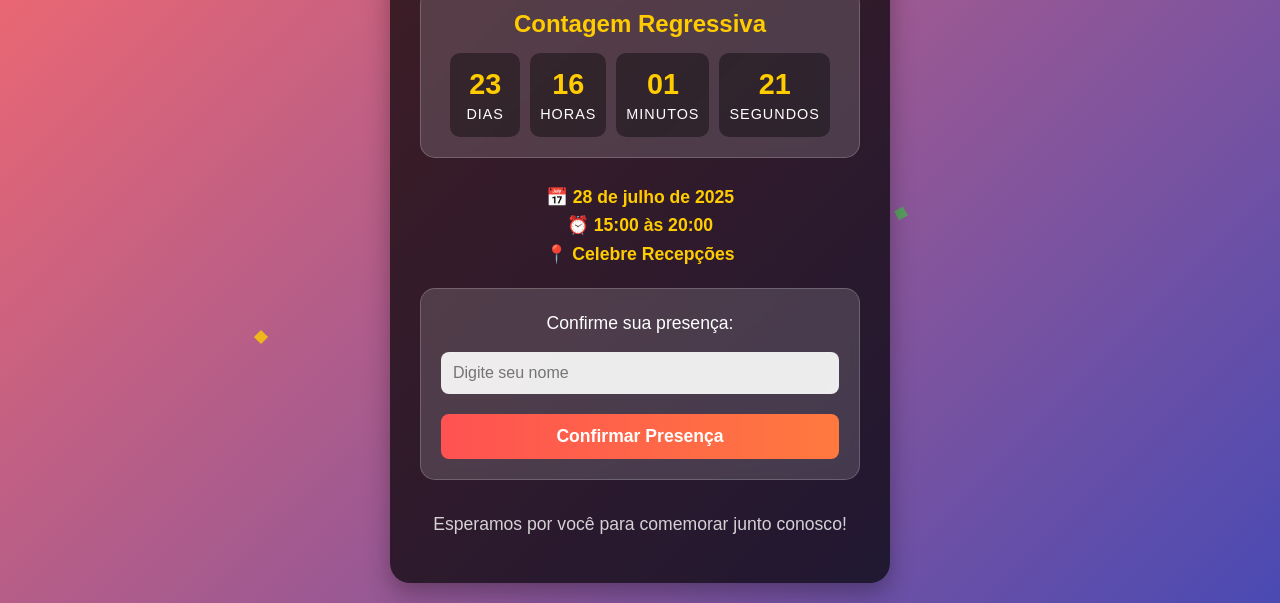
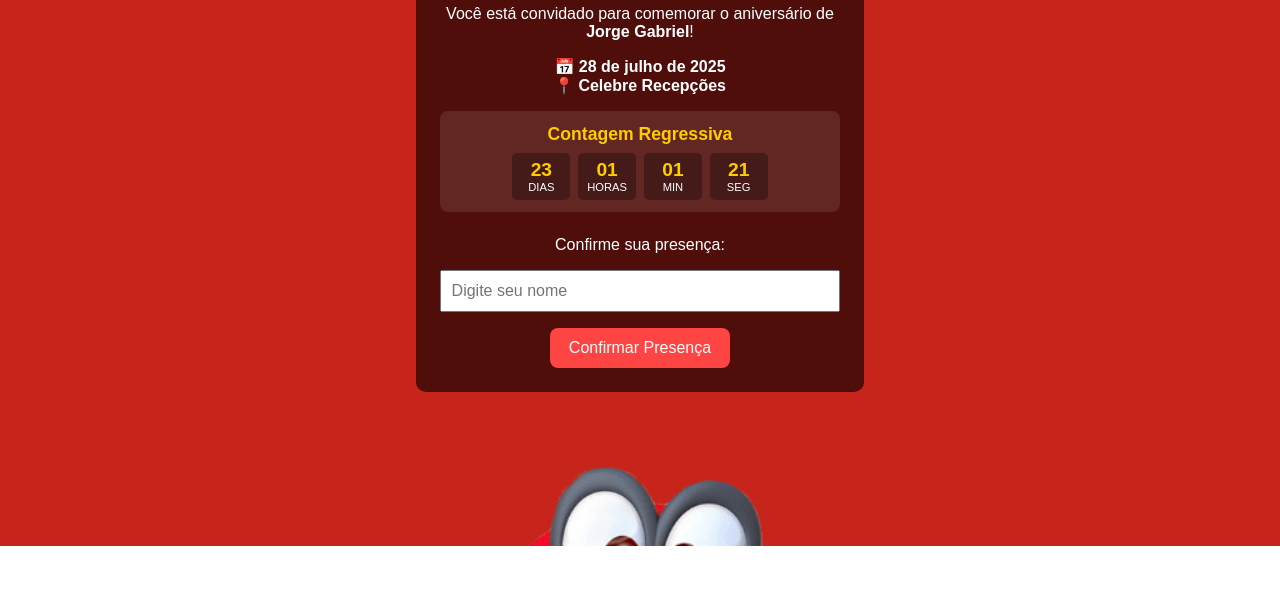
Before and after one commit to jhonatazin/convite-jorge-gabriel, a plain HTML site: page index.html in a window 1280 px wide. Shown: the part 254-857 px from the top of the page. After the commit the page ends 800 px from the top, so only its background shows below. Drawn offline with Linux system fonts and the light colour scheme.

Commit message:
Add files via upload

```diff
--- a/index.html
+++ b/index.html
@@ -5,263 +5,129 @@
   <meta name="viewport" content="width=device-width, initial-scale=1.0" />
   <title>Convite de Aniversário - Jorge Gabriel</title>
   <style>
-    * {
+    body {
+      font-family: Arial, sans-serif;
+      background: url('background.jpg') no-repeat center center fixed;
+      background-size: cover;
       margin: 0;
       padding: 0;
-      box-sizing: border-box;
-    }
-
-    body {
-      font-family: 'Arial', sans-serif;
-      background: linear-gradient(135deg, #ff6b6b, #4a4ab3);
-      min-height: 100vh;
+      text-align: center;
+      color: #fff;
       display: flex;
       justify-content: center;
       align-items: center;
-      padding: 20px;
-      color: #fff;
-      position: relative;
-      overflow-x: hidden;
+      min-height: 100vh;
     }
-
     .container {
-      width: 100%;
-      max-width: 500px;
-      background: rgba(0, 0, 0, 0.7);
-      border-radius: 20px;
-      overflow: hidden;
-      box-shadow: 0 10px 25px rgba(0, 0, 0, 0.3);
-      position: relative;
-      z-index: 2;
-      padding: 30px;
+      width: 90%;
+      max-width: 400px;
+      padding: 1.5rem;
+      background: rgba(0, 0, 0, 0.6);
+      border-radius: 10px;
     }
-
     h1 {
-      font-size: 2.5rem;
-      color: #ffcc00;
-      text-align: center;
-      margin-bottom: 20px;
-      text-shadow: 0 2px 4px rgba(0,0,0,0.3);
-    }
-
-    p {
-      font-size: 1.1rem;
-      line-height: 1.6;
-      margin-bottom: 15px;
-      text-align: center;
-    }
-
-    strong {
+      font-size: 2rem;
       color: #ffcc00;
     }
-
-    .countdown {
-      margin: 25px 0;
-      text-align: center;
-      background: rgba(255, 255, 255, 0.15);
-      padding: 20px;
-      border-radius: 15px;
-      backdrop-filter: blur(5px);
-      border: 1px solid rgba(255, 255, 255, 0.2);
+    p, input, button {
+      font-size: 1rem;
     }
-
-    .countdown h2 {
-      font-size: 1.5rem;
-      margin-bottom: 15px;
-      color: #ffcc00;
+    form {
+      margin-top: 1.5rem;
     }
-
-    .timer {
-      display: flex;
-      justify-content: center;
-      gap: 10px;
-      flex-wrap: wrap;
+    input[type="text"] {
+      padding: 0.6rem;
+      width: 100%;
+      max-width: 100%;
+      box-sizing: border-box;
     }
-
-    .time-unit {
-      background: rgba(0, 0, 0, 0.4);
-      border-radius: 10px;
-      padding: 15px 10px;
-      min-width: 70px;
+    button {
+      margin-top: 1rem;
+      padding: 0.7rem 1.2rem;
+      font-size: 1rem;
+      background-color: #ff4444;
+      color: #fff;
+      border: none;
+      cursor: pointer;
+      border-radius: 8px;
     }
-
-    .time-value {
-      font-size: 1.8rem;
-      font-weight: bold;
-      margin-bottom: 5px;
-      color: #ffcc00;
-    }
-
-    .time-label {
-      font-size: 0.9rem;
-      text-transform: uppercase;
-      letter-spacing: 1px;
-    }
-
-    form {
-      margin-top: 20px;
-      background: rgba(255, 255, 255, 0.15);
-      padding: 20px;
-      border-radius: 15px;
-      backdrop-filter: blur(5px);
-      border: 1px solid rgba(255, 255, 255, 0.2);
-    }
-
-    input[type="text"] {
-      padding: 12px;
-      width: 100%;
-      border-radius: 8px;
-      border: none;
-      background: rgba(255, 255, 255, 0.9);
-      font-size: 1rem;
-      margin-bottom: 10px;
-    }
-
-    button {
-      width: 100%;
-      padding: 12px;
-      background: linear-gradient(to right, #ff5252, #ff793f);
-      color: white;
-      border: none;
-      border-radius: 8px;
-      font-size: 1.1rem;
-      font-weight: bold;
-      cursor: pointer;
-      transition: all 0.3s ease;
-      margin-top: 10px;
-    }
-
-    button:hover {
-      transform: translateY(-3px);
-      box-shadow: 0 5px 15px rgba(255, 82, 82, 0.4);
-    }
-
     .hidden {
       display: none;
     }
-
     .pix-box {
-      margin-top: 25px;
-      background: rgba(255, 255, 255, 0.15);
-      padding: 20px;
-      border-radius: 15px;
-      backdrop-filter: blur(5px);
-      border: 1px solid rgba(255, 255, 255, 0.2);
+      margin-top: 1.5rem;
+      background: rgba(255, 255, 255, 0.2);
+      padding: 1rem;
+      border-radius: 10px;
     }
-
-    .pix-box h2 {
-      font-size: 1.5rem;
-      margin-bottom: 15px;
-      color: #ffcc00;
-      text-align: center;
-    }
-
+    /* Novos estilos para o botão de cópia */
     .pix-key-container {
       display: flex;
       align-items: center;
-      background: rgba(255, 255, 255, 0.9);
-      padding: 10px 15px;
-      border-radius: 10px;
-      margin: 15px 0;
+      justify-content: center;
+      gap: 0.5rem;
+      margin: 1rem 0;
     }
-
-    .pix-key {
-      flex: 1;
-      color: #333;
-      font-weight: bold;
-      font-size: 1rem;
-      overflow: hidden;
-      text-overflow: ellipsis;
-    }
-
     .copy-btn {
       background: #4CAF50;
       color: white;
       border: none;
-      padding: 8px 12px;
-      border-radius: 6px;
+      padding: 0.4rem 0.8rem;
+      border-radius: 5px;
       cursor: pointer;
       font-size: 0.9rem;
       display: flex;
       align-items: center;
-      gap: 5px;
-      transition: all 0.3s ease;
+      gap: 0.3rem;
     }
-
     .copy-btn:hover {
-      background: #388E3C;
+      background: #45a049;
     }
-
     .copy-btn.copied {
       background: #2E7D32;
     }
-
-    .pix-qr {
-      text-align: center;
-      margin: 15px 0;
+    /* Estilos para a contagem regressiva */
+    .countdown {
+      margin: 1rem 0;
+      padding: 0.8rem;
+      background: rgba(255, 255, 255, 0.1);
+      border-radius: 8px;
     }
-
-    .pix-qr img {
-      max-width: 200px;
-      border-radius: 10px;
-      box-shadow: 0 5px 15px rgba(0, 0, 0, 0.3);
-      border: 5px solid white;
+    .countdown h2 {
+      margin: 0 0 0.5rem 0;
+      font-size: 1.1rem;
+      color: #ffcc00;
     }
-
-    .confetti {
-      position: absolute;
-      width: 10px;
-      height: 10px;
-      background-color: #f00;
-      opacity: 0.8;
-      z-index: 1;
-      animation: fall linear forwards;
+    .timer {
+      display: flex;
+      justify-content: center;
+      gap: 0.5rem;
     }
-
-    @keyframes fall {
-      to {
-        transform: translateY(100vh) rotate(360deg);
-      }
+    .time-unit {
+      background: rgba(0, 0, 0, 0.3);
+      border-radius: 5px;
+      padding: 0.4rem;
+      min-width: 45px;
     }
-
-    .footer {
-      text-align: center;
-      padding-top: 20px;
-      font-size: 0.9rem;
-      opacity: 0.8;
-      margin-top: 10px;
+    .time-value {
+      font-size: 1.2rem;
+      font-weight: bold;
+      color: #ffcc00;
     }
-
-    @media (max-width: 480px) {
-      .container {
-        padding: 20px;
-      }
-
-      h1 {
-        font-size: 2rem;
-      }
-
-      .time-unit {
-        min-width: 60px;
-        padding: 12px 8px;
-      }
-
-      .time-value {
-        font-size: 1.5rem;
-      }
+    .time-label {
+      font-size: 0.7rem;
+      text-transform: uppercase;
     }
   </style>
 </head>
 <body>
-  <!-- Elementos de confete -->
-  <div class="confetti" style="top: 10%; left: 20%; background-color: #ffcc00; animation-duration: 8s;"></div>
-  <div class="confetti" style="top: 5%; left: 50%; background-color: #ff5252; animation-duration: 10s;"></div>
-  <div class="confetti" style="top: 15%; left: 70%; background-color: #4CAF50; animation-duration: 12s;"></div>
-
   <div class="container">
     <h1>Convite de Aniversário 🎉</h1>
     <p>Você está convidado para comemorar o aniversário de <strong>Jorge Gabriel</strong>!</p>
+    <p><strong>📅 28 de julho de 2025</strong><br>
+       <strong>📍 Celebre Recepções</strong></p>
 
+    <!-- Contagem regressiva adicionada aqui -->
     <div class="countdown">
       <h2>Contagem Regressiva</h2>
       <div class="timer">
@@ -269,27 +135,20 @@
           <div class="time-value" id="days">00</div>
           <div class="time-label">Dias</div>
         </div>
-
         <div class="time-unit">
           <div class="time-value" id="hours">00</div>
           <div class="time-label">Horas</div>
         </div>
-
         <div class="time-unit">
           <div class="time-value" id="minutes">00</div>
-          <div class="time-label">Minutos</div>
+          <div class="time-label">Min</div>
         </div>
-
         <div class="time-unit">
           <div class="time-value" id="seconds">00</div>
-          <div class="time-label">Segundos</div>
+          <div class="time-label">Seg</div>
         </div>
       </div>
     </div>
-
-    <p><strong>📅 28 de julho de 2025</strong><br>
-       <strong>⏰ 15:00 às 20:00</strong><br>
-       <strong>📍 Celebre Recepções</strong></p>
 
     <form id="rsvpForm">
       <p>Confirme sua presença:</p>
@@ -300,9 +159,9 @@
     <div class="pix-box hidden" id="thanksBox">
       <h2>Obrigado por confirmar! 🎁</h2>
       <p>Se quiser presentear, o Jorge Gabriel vai adorar receber um PIX 💖</p>
-
       <div class="pix-key-container">
-        <div class="pix-key" id="pixKey">0af1eaa1-3d0e-477e-8b47-8baf8f105dc0</div>
+        <strong>Chave PIX:</strong>
+        <span id="pixKey">0af1eaa1-3d0e-477e-8b47-8baf8f105dc0</span>
         <button class="copy-btn" id="copyButton">
           <svg width="16" height="16" viewBox="0 0 24 24" fill="none" xmlns="http://www.w3.org/2000/svg">
             <path d="M20 9H11C9.89543 9 9 9.89543 9 11V20C9 21.1046 9.89543 22 11 22H20C21.1046 22 22 21.1046 22 20V11C22 9.89543 21.1046 9 20 9Z" stroke="white" stroke-width="2" stroke-linecap="round" stroke-linejoin="round"/>
@@ -311,39 +170,26 @@
           Copiar
         </button>
       </div>
-
-      <div class="pix-qr">
-        <p>Escaneie o QR Code abaixo:</p>
-        <img src="https://api.qrserver.com/v1/create-qr-code/?size=200x200&data=PIX%3A0af1eaa1-3d0e-477e-8b47-8baf8f105dc0" alt="QR Code PIX">
-      </div>
-    </div>
-
-    <div class="footer">
-      <p>Esperamos por você para comemorar junto conosco!</p>
+      <p>Escaneie o QR Code abaixo para fazer um PIX:</p>
+      <img src="pix_qrcode.jpg" alt="QR Code PIX" style="max-width: 100%; border-radius: 8px;">
     </div>
   </div>
 
   <script>
-    // Contagem regressiva
-    const countdownDate = new Date("July 28, 2025 15:00:00").getTime();
+    // Contagem regressiva para 28 de julho de 2025
+    const countdownDate = new Date("July 28, 2025 00:00:00").getTime();
 
     function updateCountdown() {
       const now = new Date().getTime();
       const distance = countdownDate - now;
 
-      if (distance < 0) {
-        document.getElementById("days").innerText = "00";
-        document.getElementById("hours").innerText = "00";
-        document.getElementById("minutes").innerText = "00";
-        document.getElementById("seconds").innerText = "00";
-        return;
-      }
-
+      // Cálculos para dias, horas, minutos e segundos
       const days = Math.floor(distance / (1000 * 60 * 60 * 24));
       const hours = Math.floor((distance % (1000 * 60 * 60 * 24)) / (1000 * 60 * 60));
       const minutes = Math.floor((distance % (1000 * 60 * 60)) / (1000 * 60));
       const seconds = Math.floor((distance % (1000 * 60)) / 1000);
 
+      // Atualiza os elementos HTML
       document.getElementById("days").innerText = days.toString().padStart(2, '0');
       document.getElementById("hours").innerText = hours.toString().padStart(2, '0');
       document.getElementById("minutes").innerText = minutes.toString().padStart(2, '0');
@@ -352,14 +198,46 @@
 
     // Atualiza a contagem a cada segundo
     setInterval(updateCountdown, 1000);
-    updateCountdown(); // Inicializa imediatamente
+    updateCountdown(); // Executa imediatamente ao carregar
 
-    // Formulário de confirmação de presença
+    // Código original abaixo
     const form = document.getElementById('rsvpForm');
     const nameInput = document.getElementById('name');
     const thanksBox = document.getElementById('thanksBox');
     const copyButton = document.getElementById('copyButton');
     const pixKey = document.getElementById('pixKey');
+
+    // Função para copiar a chave PIX
+    copyButton.addEventListener('click', () => {
+      const key = pixKey.innerText;
+
+      // Usando a API Clipboard moderna
+      navigator.clipboard.writeText(key).then(() => {
+        // Feedback visual
+        copyButton.innerHTML = `
+          <svg width="16" height="16" viewBox="0 0 24 24" fill="none" xmlns="http://www.w3.org/2000/svg">
+            <path d="M5 13L9 17L19 7" stroke="white" stroke-width="2" stroke-linecap="round" stroke-linejoin="round"/>
+          </svg>
+          Copiado!
+        `;
+        copyButton.classList.add('copied');
+
+        // Volta ao estado original após 2 segundos
+        setTimeout(() => {
+          copyButton.innerHTML = `
+            <svg width="16" height="16" viewBox="0 0 24 24" fill="none" xmlns="http://www.w3.org/2000/svg">
+              <path d="M20 9H11C9.89543 9 9 9.89543 9 11V20C9 21.1046 9.89543 22 11 22H20C21.1046 22 22 21.1046 22 20V11C22 9.89543 21.1046 9 20 9Z" stroke="white" stroke-width="2" stroke-linecap="round" stroke-linejoin="round"/>
+              <path d="M5 15H4C3.46957 15 2.96086 14.7893 2.58579 14.4142C2.21071 14.0391 2 13.5304 2 13V4C2 3.46957 2.21071 2.96086 2.58579 2.58579C2.96086 2.21071 3.46957 2 4 2H13C13.5304 2 14.0391 2.21071 14.4142 2.58579C14.7893 2.96086 15 3.46957 15 4V5" stroke="white" stroke-width="2" stroke-linecap="round" stroke-linejoin="round"/>
+            </svg>
+            Copiar
+          `;
+          copyButton.classList.remove('copied');
+        }, 2000);
+      }).catch(err => {
+        console.error('Erro ao copiar: ', err);
+        alert('Não foi possível copiar a chave. Tente manualmente.');
+      });
+    });
 
     form.addEventListener('submit', async (e) => {
       e.preventDefault();
@@ -367,7 +245,6 @@
       if (!name) return alert("Por favor, digite seu nome.");
 
       try {
-        // Simulação de envio para o Google Sheets
         await fetch('https://script.google.com/macros/s/AKfycbyxwS4guOrPGZi2S7J5dcS6zdnVgBESiqklU-u3lkySgftDlzkM7jaYpTtoMuPc6BEe/exec', {
           method: 'POST',
           mode: 'no-cors',
@@ -380,66 +257,7 @@
 
       form.classList.add('hidden');
       thanksBox.classList.remove('hidden');
-
-      // Rolagem suave para a seção de agradecimento
-      thanksBox.scrollIntoView({ behavior: 'smooth' });
-
-      // Criar confetes
-      createConfetti();
     });
-
-    // Função para copiar a chave PIX
-    copyButton.addEventListener('click', () => {
-      const key = pixKey.innerText;
-
-      navigator.clipboard.writeText(key).then(() => {
-        // Feedback visual
-        const originalHTML = copyButton.innerHTML;
-        copyButton.innerHTML = `
-          <svg width="16" height="16" viewBox="0 0 24 24" fill="none" xmlns="http://www.w3.org/2000/svg">
-            <path d="M5 13L9 17L19 7" stroke="white" stroke-width="2" stroke-linecap="round" stroke-linejoin="round"/>
-          </svg>
-          Copiado!
-        `;
-        copyButton.classList.add('copied');
-
-        // Volta ao estado original após 2 segundos
-        setTimeout(() => {
-          copyButton.innerHTML = originalHTML;
-          copyButton.classList.remove('copied');
-        }, 2000);
-      }).catch(err => {
-        console.error('Erro ao copiar: ', err);
-        alert('Não foi possível copiar a chave. Tente manualmente.');
-      });
-    });
-
-    // Criar elementos de confete
-    function createConfetti() {
-      const colors = ['#ffcc00', '#ff5252', '#4CAF50', '#2196F3', '#9C27B0'];
-
-      for (let i = 0; i < 20; i++) {
-        const confetti = document.createElement('div');
-        confetti.className = 'confetti';
-        confetti.style.left = Math.random() * 100 + '%';
-        confetti.style.top = '-10px';
-        confetti.style.backgroundColor = colors[Math.floor(Math.random() * colors.length)];
-        confetti.style.width = (Math.random() * 10 + 5) + 'px';
-        confetti.style.height = (Math.random() * 10 + 5) + 'px';
-        confetti.style.animation = `fall ${Math.random() * 5 + 3}s linear forwards`;
-        document.body.appendChild(confetti);
-
-        // Remove após animação
-        setTimeout(() => {
-          confetti.remove();
-        }, 5000);
-      }
-    }
-
-    // Confetes iniciais
-    window.onload = function() {
-      createConfetti();
-    };
   </script>
 </body>
 </html>
```
